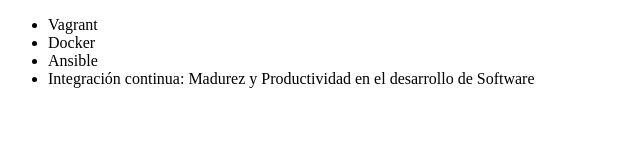
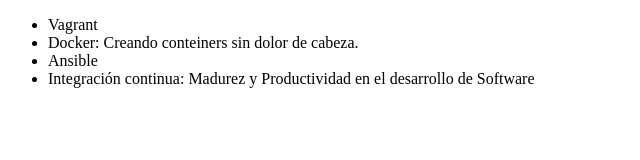
Before and after one commit to LuisPiGa/aluraGit, a plain HTML site: page index.html in a window 1280 px wide. Shown: the whole page, without its empty margins (0-640 px from the left). Drawn offline with Linux system fonts and the light colour scheme.

Commit message:
Modificando el curso Docker

```diff
--- a/index.html
+++ b/index.html
@@ -7,7 +7,7 @@
 <body>
      <ul>
          <li> Vagrant </li>
-         <li> Docker </li>
+         <li> Docker: Creando conteiners sin dolor de cabeza.</li>
          <li> Ansible </li>
          <li> Integración continua: Madurez y Productividad en el desarrollo de Software</li>
      </ul>
```
